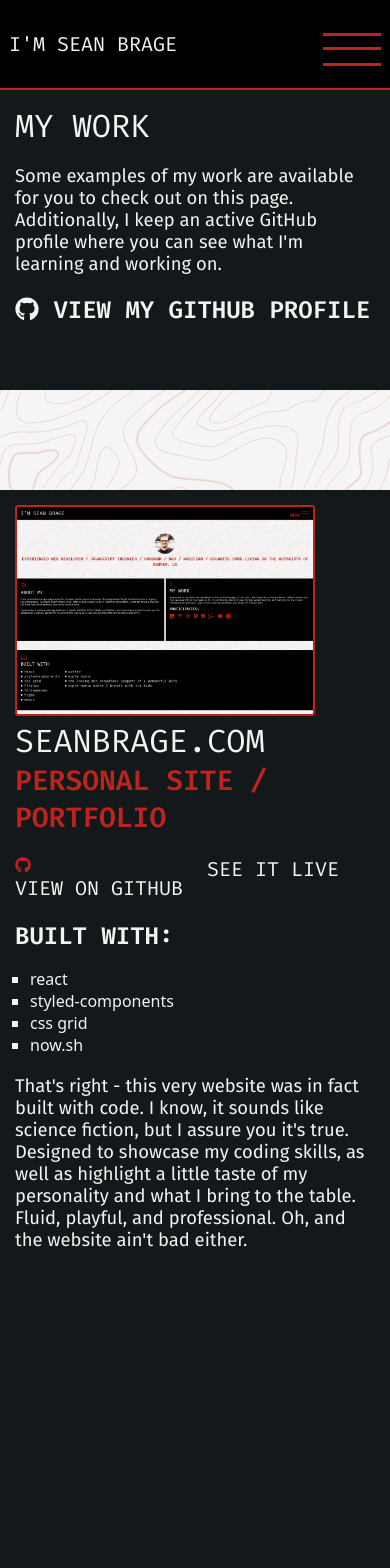
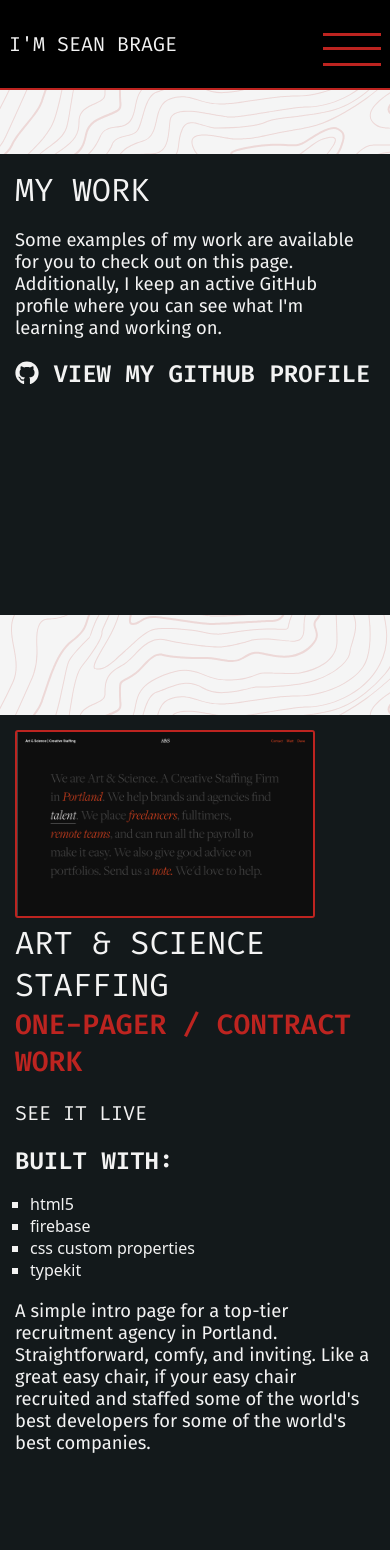
Before and after one commit to bearguns/smb-2.0, a React (Create React App) app: page /examples in a window 390 px wide. Shown: the top 1568 px of the page. Built offline with nearby package versions, Linux system fonts and the light colour scheme; what @fortawesome/pro-light-svg-icons would draw is missing.

Commit message:
fix mobile bugs, add Art & Science to work page

```diff
--- a/src/components/layout/Page.js
+++ b/src/components/layout/Page.js
@@ -4,19 +4,21 @@
 const View = styled.section`
   margin: 0px auto;
   display: grid;
-  height: 100%;
+  min-height: 100vh;
   grid-template-columns: repeat(6, 1fr);
   grid-template-rows: repeat(12, 100px);
   grid-column-gap: 12px;
   grid-row-gap: 64px;
-  padding-bottom: 27px;
+  padding-bottom: 47px;
   @media screen and (max-width: 1157px) {
     grid-template-columns: repeat(4, 1fr);
     grid-row-gap: 100px;
   }
 
   @media screen and (max-width: 812px) {
+    padding-top: 64px;
     grid-template-columns: repeat(2, 1fr);
+    grid-template-rows: repeat(12, 87px);
   }
 `;
 
--- a/src/components/pages/Portfolio.js
+++ b/src/components/pages/Portfolio.js
@@ -3,13 +3,15 @@
 import Intro from "../portfolio/Intro.js";
 import SeanBrage from "../portfolio/SeanBrage.js";
 import Pokedex from "../portfolio/Pokedex.js";
+import ArtScience from "../portfolio/ArtScience.js";
 
 export default function Portfolio() {
   return (
     <Page>
       <Intro />
+      <ArtScience />
+      <Pokedex />
       <SeanBrage />
-      <Pokedex />
     </Page>
   );
 }
--- /dev/null
+++ b/src/components/portfolio/ArtScience.js
@@ -0,0 +1,35 @@
+import React from "react";
+import Block from "../layout/Block.js";
+import Heading from "../common/Heading.js";
+import Text from "../common/Text.js";
+import Screenshot from "./Screenshot.js";
+import TechList from "./TechList.js";
+import PortfolioLink from "./PortfolioLink.js";
+import PortfolioLinks from "./PortfolioLinks.js";
+
+export default function SeanBrage() {
+  const bullets = ["html5", "firebase", "css custom properties", "typekit"];
+  return (
+    <Block columns={"right"} rows={5} appear={"right"} delay={".5s"}>
+      <Screenshot image={"art-science-grab.png"} />
+      <Heading level={2}>art & science staffing</Heading>
+      <Heading level={3}>one-pager / contract work</Heading>
+      <PortfolioLinks>
+	<PortfolioLink
+	  url="https://art-science-one-page.firebaseapp.com"
+	  icon={["fal", "browser"]}
+	>
+	  see it live
+	</PortfolioLink>
+      </PortfolioLinks>
+      <Heading level={4}>built with:</Heading>
+      <TechList bullets={bullets} />
+      <Text>
+	A simple intro page for a top-tier recruitment agency in Portland.
+	Straightforward, comfy, and inviting. Like a great easy chair, if your
+	easy chair recruited and staffed some of the world's best developers for
+	some of the world's best companies.
+      </Text>
+    </Block>
+  );
+}
--- a/src/components/portfolio/Intro.js
+++ b/src/components/portfolio/Intro.js
@@ -27,7 +27,7 @@
 
 export default function Intro() {
   return (
-    <Block columns={"left"} rows={2} appear={"left"} delay={".25s"}>
+    <Block columns={"left"} rows={3} appear={"left"} delay={".25s"}>
       <Heading level={1}>
 	<FontAwesomeIcon icon={["fal", "laptop-code"]} />
       </Heading>
--- a/src/components/portfolio/SeanBrage.js
+++ b/src/components/portfolio/SeanBrage.js
@@ -10,7 +10,7 @@
 export default function SeanBrage() {
   const bullets = ["react", "styled-components", "css grid", "now.sh"];
   return (
-    <Block columns={"right"} rows={6} appear={"right"} delay={".5s"}>
+    <Block columns={"right"} rows={5} appear={"right"} delay={"1s"}>
       <Screenshot image={"sbdc_grab.png"} />
       <Heading level={2}>seanbrage.com</Heading>
       <Heading level={3}>personal site / portfolio</Heading>
```
Also changed, not shown: public/art-science-grab.png (added).
